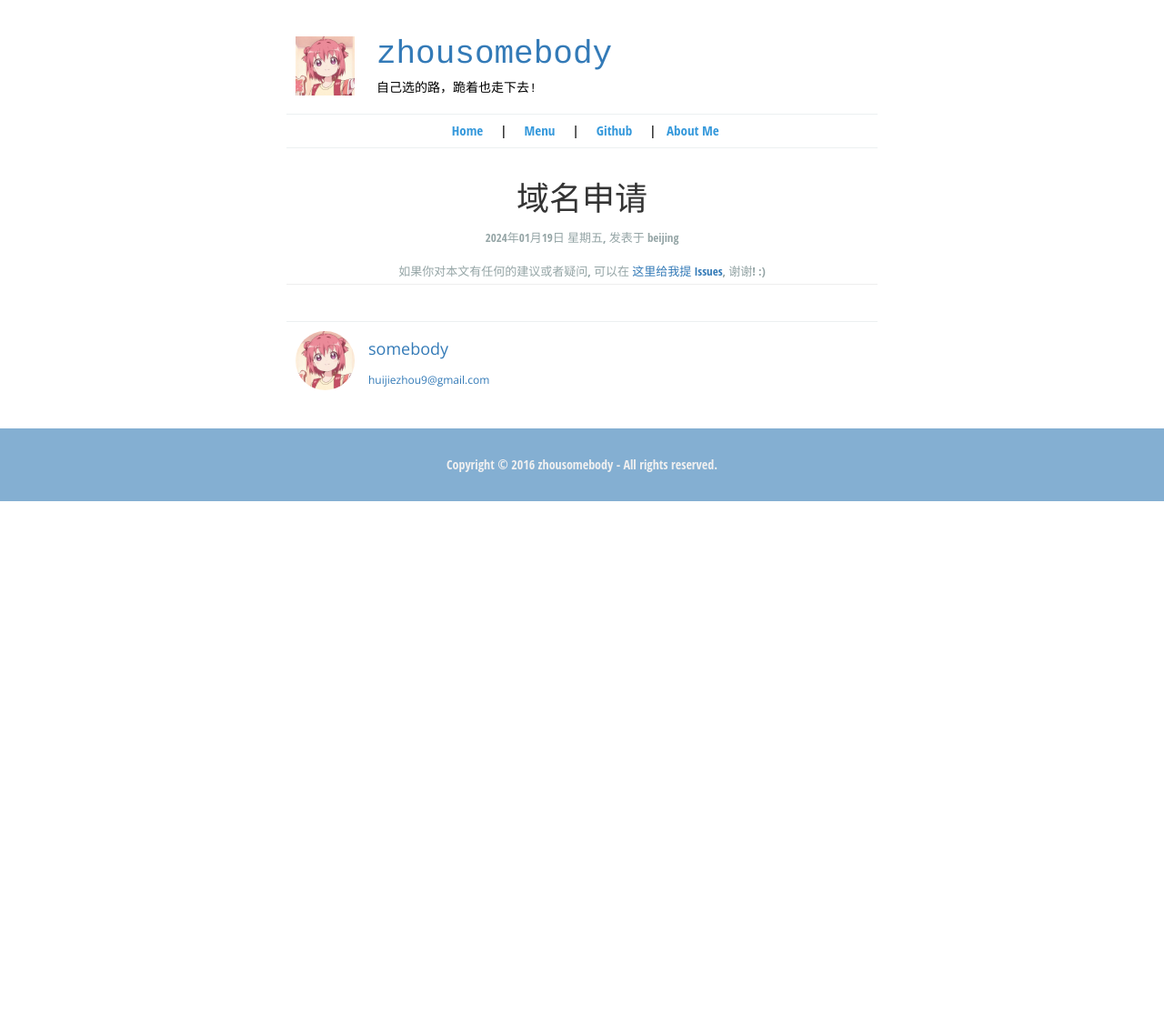
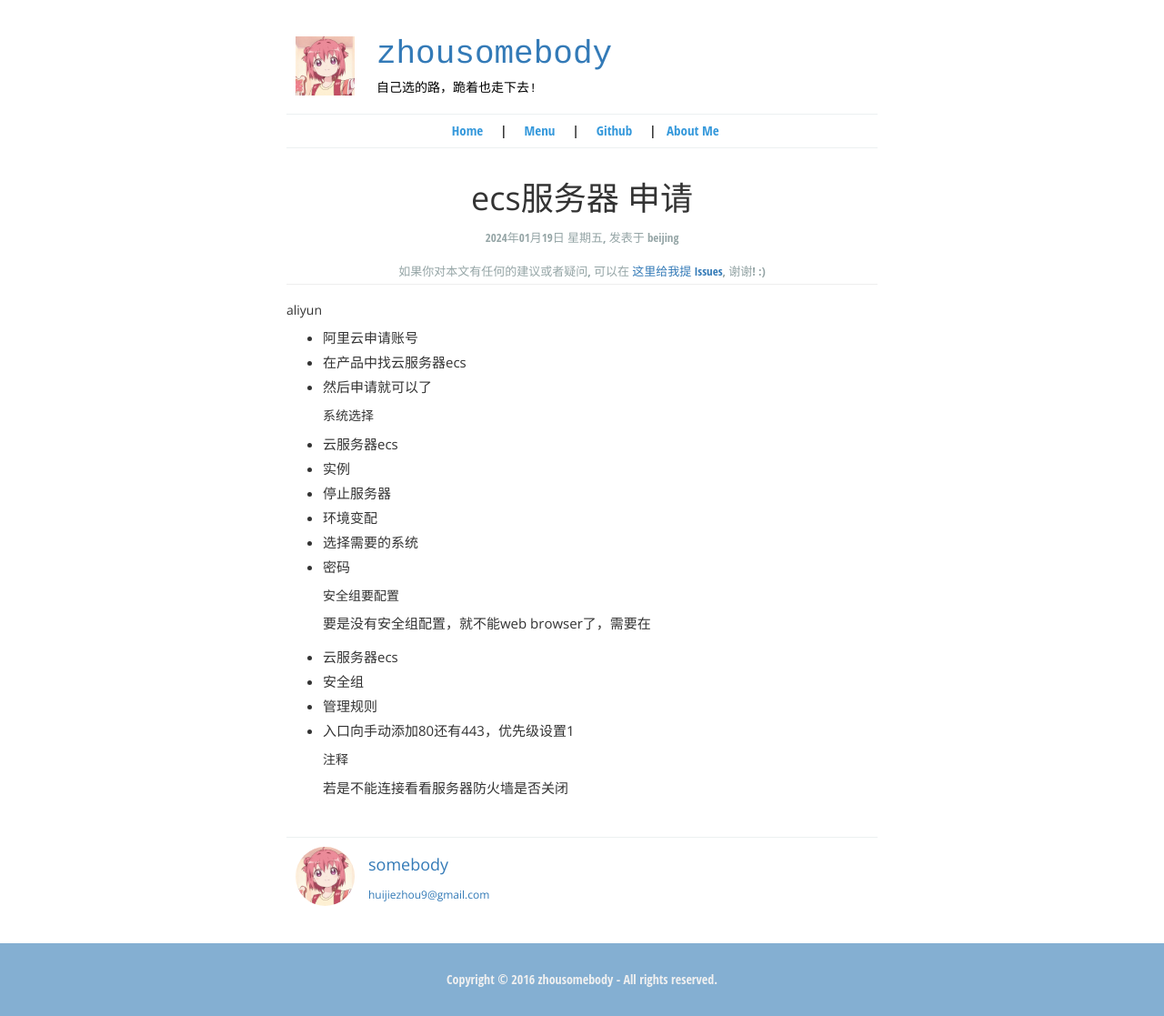
Before and after one commit to zhousomebody/zhousomebody.github.io, a Jekyll site: the page built from _posts/2024-01-19-aliyun-申请.md, in a window 1280 px wide. Shown: the whole page at 91% size. Built offline with Jekyll 4.4.1, drawn with Linux system fonts in a browser that asks for light colours; Markdown is read by kramdown in place of the engine named in the settings; before the commit the page ends 900 px from its top, so only the background shows below that.

Commit message:
Update 2024-01-19-aliyun-申请.md

```diff
--- a/_posts/2024-01-19-aliyun-申请.md
+++ b/_posts/2024-01-19-aliyun-申请.md
@@ -1,8 +1,27 @@
 ---
 layout: post_layout
-title: 域名申请
+title: ecs服务器 申请
 time: 2024年01月19日 星期五
 location: beijing
 pulished: ture
 excerpt_separator: "##"
 ---
+##### aliyun
+- 阿里云申请账号
+- 在产品中找云服务器ecs
+- 然后申请就可以了
+##### 系统选择
+- 云服务器ecs
+- 实例
+- 停止服务器
+- 环境变配
+- 选择需要的系统
+- 密码
+##### 安全组要配置
+要是没有安全组配置，就不能web browser了，需要在
+- 云服务器ecs
+- 安全组
+- 管理规则
+- 入口向手动添加80还有443，优先级设置1
+##### 注释
+若是不能连接看看服务器防火墙是否关闭
```
